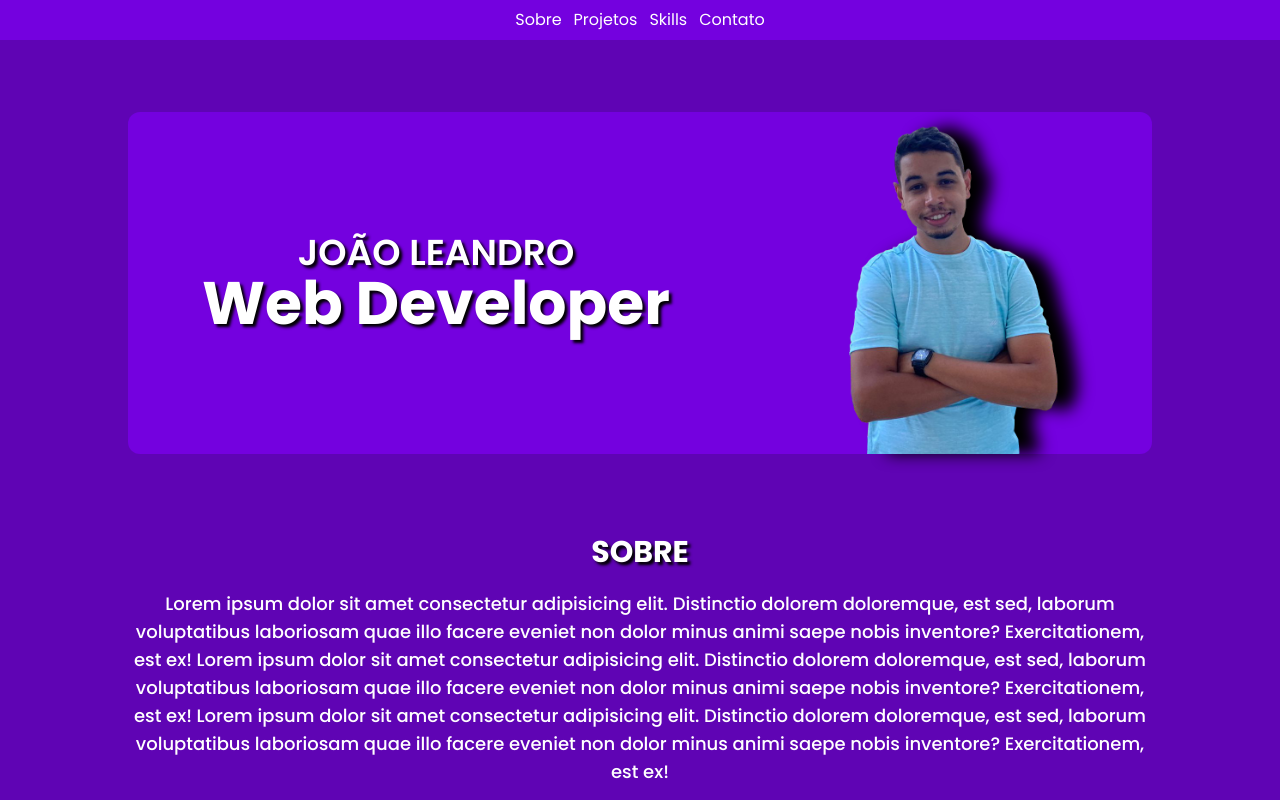
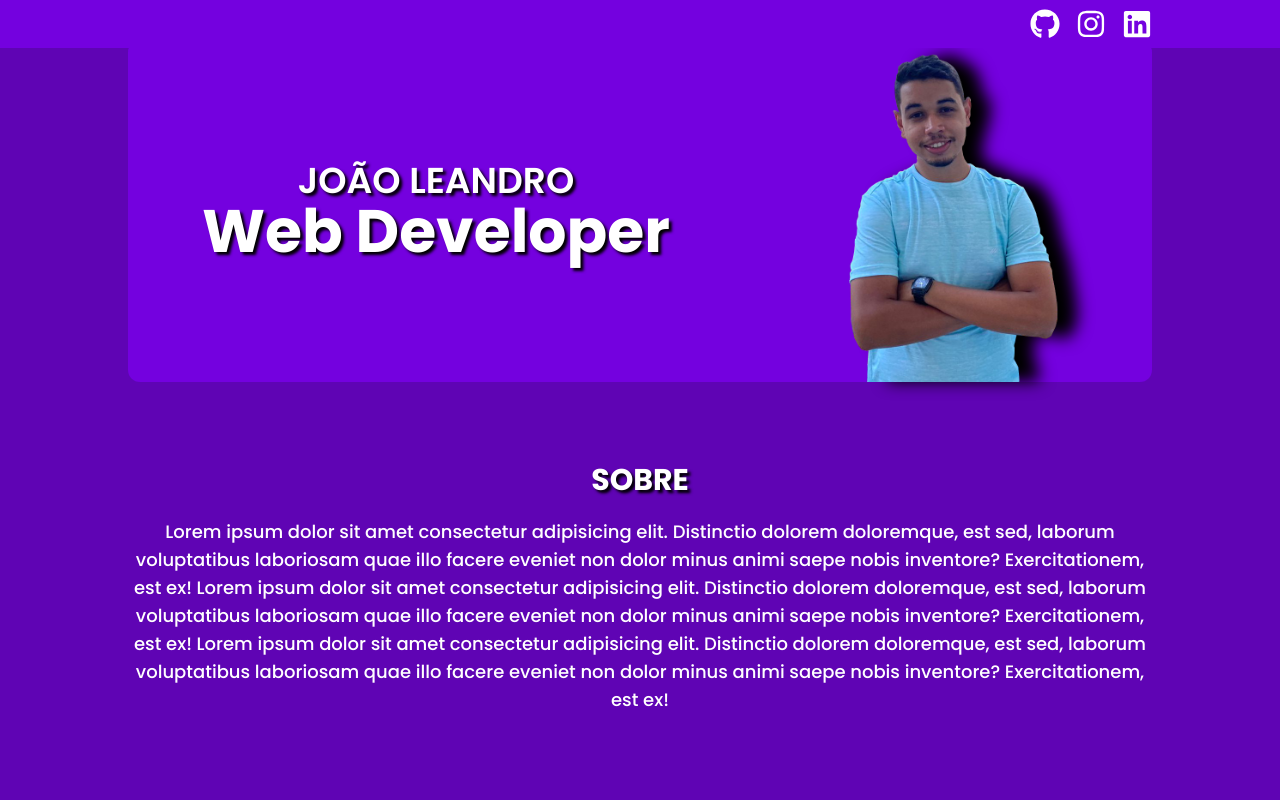
Before and after one commit to JoaoLeandroo/meu-portfolio, a Next.js app: page / in a window 1280 px wide. Shown: the top 800 px of the page. Built offline with nearby package versions, Linux system fonts and the light colour scheme.

Commit message:
refactor: alteração feita no header, adicionado icons de contato

```diff
--- a/src/app/components/Header/page.jsx
+++ b/src/app/components/Header/page.jsx
@@ -1,14 +1,19 @@
+import Link from "next/link"
+import { FaGithub, FaInstagram, FaLinkedin } from "react-icons/fa";
 
 export default function Header() {
     return(
-        <header className="w-screen h-10 bg-secundary-purple fixed top-0 z-50">
-            <nav className="w-full h-full max-w-[1920px] m-auto">
-                <ul className="w-full h-full text-white flex items-center justify-center gap-3">
-                    <li>Sobre</li>
-                    <li>Projetos</li>
-                    <li>Skills</li>
-                    <li>Contato</li>
-                </ul>
+        <header className="w-screen h-12 bg-secundary-purple fixed top-0 z-50">
+            <nav className="h-full max-w-[1464px] w-[80%] m-auto flex gap-4 items-center justify-end">
+                <Link href={"https://github.com/JoaoLeandroo"} target="blank" title="Github">
+                    <FaGithub size={30} color="#fff"/>
+                </Link>
+                <Link href={"https://www.instagram.com/joaoleandroo_/?hl=pt"} target="blank" title="Instagram">
+                    <FaInstagram size={30} color="#fff"/>
+                </Link>
+                <Link href={"https://www.linkedin.com/in/jo%C3%A3o-leandro-2b83b4209/"} target="blank" title="Linkedin">
+                    <FaLinkedin size={30} color="#fff"/>
+                </Link>
             </nav>
         </header>
     )
--- a/src/app/page.jsx
+++ b/src/app/page.jsx
@@ -14,11 +14,12 @@ import CardProject from "./components/Card-project/page"
 import Footer from "./components/Footer/Page"
 
 export default function Home() {
+
   return(
     <>
       <Header/>
-      <main className="mt-10">
-        <section className="max-w-[1464px] w-[80%] m-auto bg-secundary-purple rounded-xl mt-28 flex justify-around max_640:flex-col">
+      <main className="">
+        <section className="max-w-[1464px] w-[80%] m-auto bg-secundary-purple rounded-xl mt-10 flex justify-around max_640:flex-col">
           <div className="text-white text-center flex items-center flex-col justify-center">
             <h1 className="text-shadow text-4xl font-semibold uppercase max_640:text-lg max_640:mt-3 max_1024:text-2xl">João Leandro</h1>
             <span className="text-shadow text-6xl font-bold max_640:text-2xl max_768:text-3xl max_1024:text-4xl">Web Developer</span>
```
